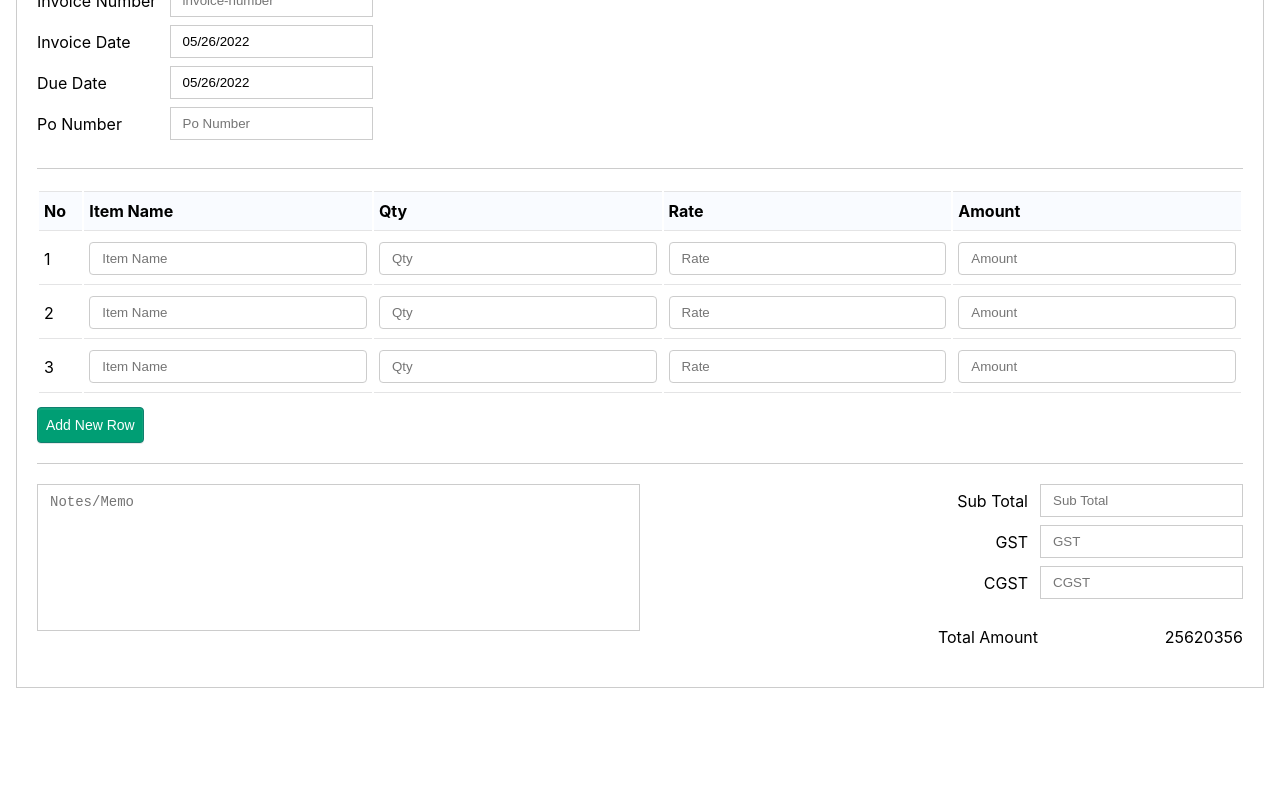
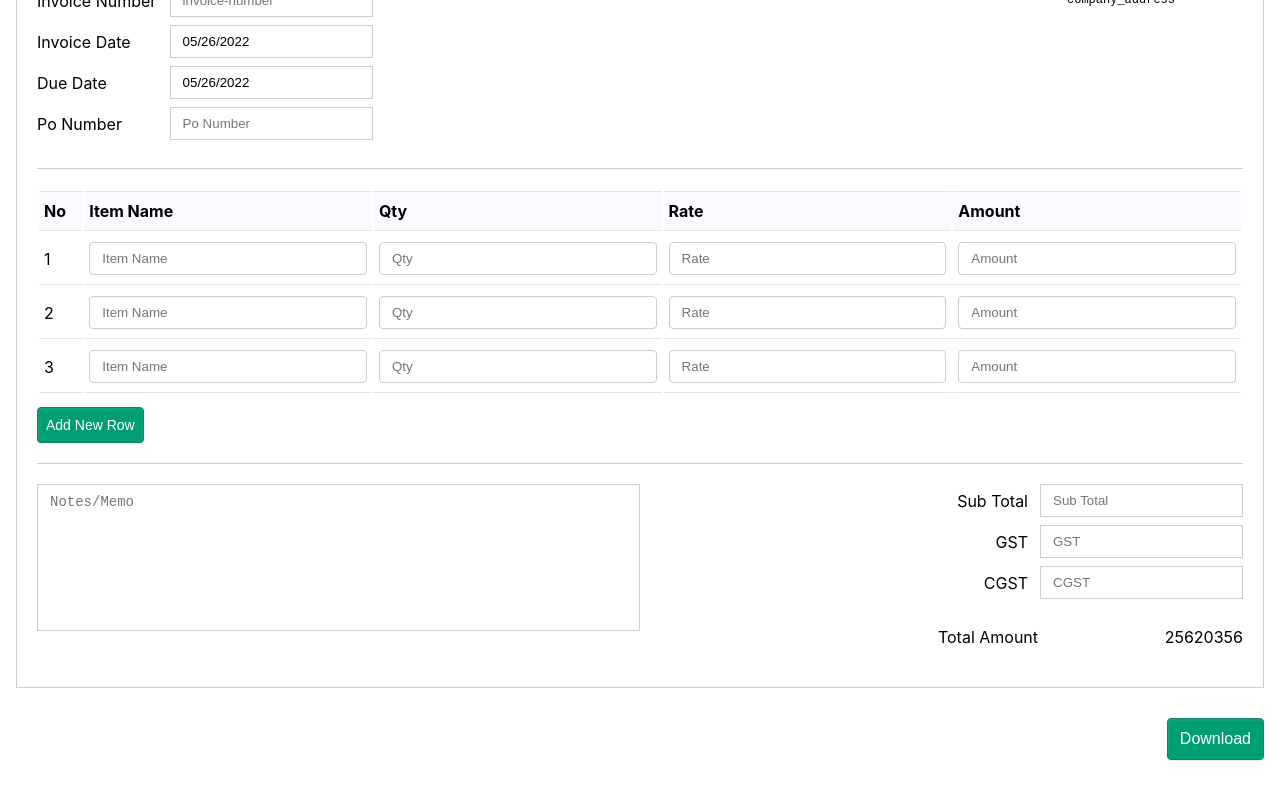
Before and after one commit to pritesh511/invoice-generator, a React (Create React App) app: page / in a window 1280 px wide. Shown: the part 212-1012 px from the top of the page. Before the commit the page ends 930 px from the top, so only its background shows below. Built offline with nearby package versions, Linux system fonts and the light colour scheme.

Commit message:
invoice button design

```diff
--- a/src/components/invoice-form/invoice-form.js
+++ b/src/components/invoice-form/invoice-form.js
@@ -24,6 +24,7 @@ import {
   AddRowBtn,
   TextArea,
   TotalAmount,
+  DownLoadButton,
 } from "./styles";
 import DatePicker from "react-datepicker";
 import "react-datepicker/dist/react-datepicker.css";
@@ -102,7 +103,16 @@ const InvoiceForm = () => {
                   <InputText type="text" placeholder="Po Number"></InputText>
                 </InputBlock>
               </InvoiceTopLeft>
-              <InvoiceTopRight></InvoiceTopRight>
+              <InvoiceTopRight>
+                <CompanyAddress>
+                  <textarea
+                    value={companyAdd}
+                    onChange={(e) => {
+                      setCompanyAdd(e.target.value);
+                    }}
+                  ></textarea>
+                </CompanyAddress>
+              </InvoiceTopRight>
             </InvoiceFlex>
             <InvoiceFlex className="invoice-table">
               <InvoiceTableBlock>
@@ -195,7 +205,9 @@ const InvoiceForm = () => {
               </InvoiceTopRight>
             </InvoiceFlex>
           </InvoiceUpperForm>
-          <InvoiceBottomBtn></InvoiceBottomBtn>
+          <InvoiceBottomBtn>
+            <DownLoadButton>Download</DownLoadButton>
+          </InvoiceBottomBtn>
         </Form>
       </InvoiceContainer>
     </>
--- a/src/components/invoice-form/styles.js
+++ b/src/components/invoice-form/styles.js
@@ -13,7 +13,10 @@ const InvoiceUpperForm = styled.div`
   background: #fff;
   border: 1px solid #ccc;
 `;
-const InvoiceBottomBtn = styled.div``;
+const InvoiceBottomBtn = styled.div`
+  display: flex;
+  justify-content: flex-end;
+`;
 const InvoiceFlex = styled.div`
   display: flex;
   border-bottom: 1px solid #ccc;
@@ -166,6 +169,19 @@ const TotalAmount = styled.div`
     width: 32%;
   }
 `;
+const DownLoadButton = styled.button`
+  padding: 8px 12px;
+  border-radius: 4px;
+  font-size: 16px;
+  line-height: 24px;
+  color: white;
+  cursor: pointer;
+  background-color: #009e74;
+  border: 1px solid #10806f;
+  box-shadow: 0 1px 0 0 rgb(22 29 37 / 10%),
+    inset 0 1px 0 1px rgb(255 255 255 / 6%);
+  margin: 0 0 48px 0;
+`;
 
 export {
   InvoiceContainer,
@@ -193,4 +209,5 @@ export {
   AddRowBtn,
   TextArea,
   TotalAmount,
+  DownLoadButton,
 };
```
